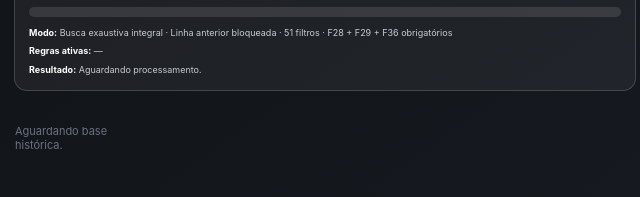
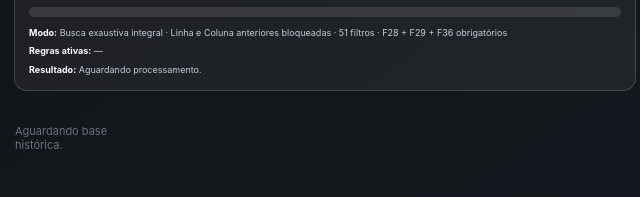
Before and after one commit to ilma061977/LF, a website: page index.html in a window 1280 px wide. Shown: the part 1229-1426 px from the top of the page, 282-922 px from the left. Drawn offline with Linux system fonts and the light colour scheme; no server answers.

Commit message:
ui: surface previous line and column blocks

```diff
--- a/index.html
+++ b/index.html
@@ -270,7 +270,7 @@
                 </div>
                 <div class="decision-search-timing" aria-label="Informações auxiliares da busca"><div><span>Tempo decorrido · não é total</span><b id="decision-search-elapsed">00:00</b></div><div><span>Velocidade</span><b id="decision-search-speed">0/s</b></div><div><span>Tempo estimado</span><b id="decision-search-eta">—</b></div><div><span>Concurso-base</span><b id="decision-search-base">—</b></div></div>
                 <div class="decision-search-track"><i id="decision-search-bar"></i></div>
-                <div class="decision-search-meta"><span><strong>Modo:</strong> <em id="decision-search-mode">Busca exaustiva integral · Linha anterior bloqueada · 51 filtros · F28 + F29 + F36 obrigatórios</em></span><span><strong>Regras ativas:</strong> <em id="decision-search-rules">—</em></span><span><strong>Resultado:</strong> <em id="decision-search-result">Aguardando processamento.</em></span></div>
+                <div class="decision-search-meta"><span><strong>Modo:</strong> <em id="decision-search-mode">Busca exaustiva integral · Linha e Coluna anteriores bloqueadas · 51 filtros · F28 + F29 + F36 obrigatórios</em></span><span><strong>Regras ativas:</strong> <em id="decision-search-rules">—</em></span><span><strong>Resultado:</strong> <em id="decision-search-result">Aguardando processamento.</em></span></div>
               </section>
               <div id="decision-board" class="board board-dark decision-5x5" aria-label="NOVO INDICADO em grade 5 por 5"></div><div id="decision-result-origin" class="decision-result-origin"><span class="origin-label">Forma de escolha</span><b id="decision-result-origin-badge" class="origin-badge complete">MANUAL</b></div>
               <div class="emoji-locks" id="emoji-locks"></div>
```
